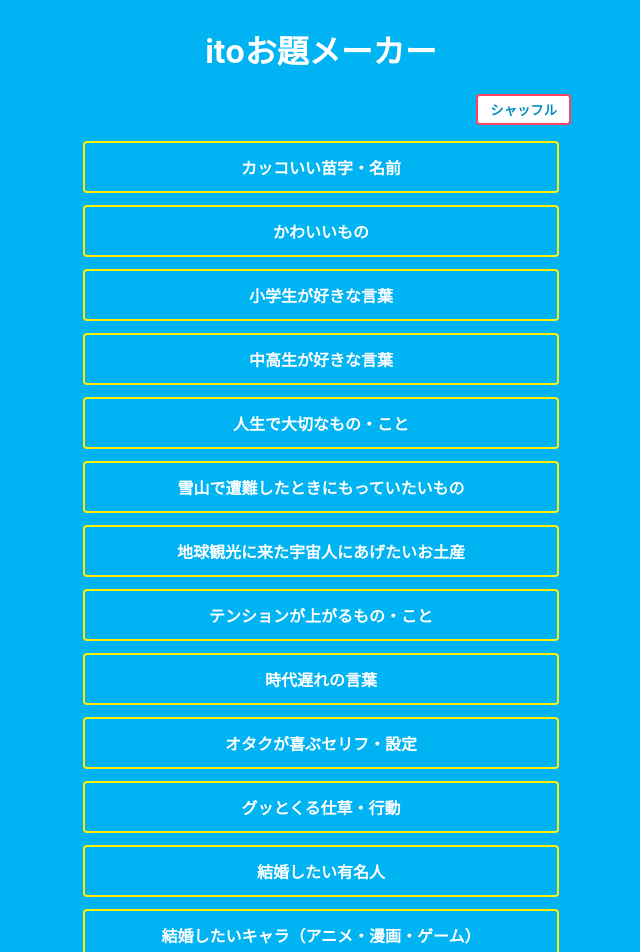
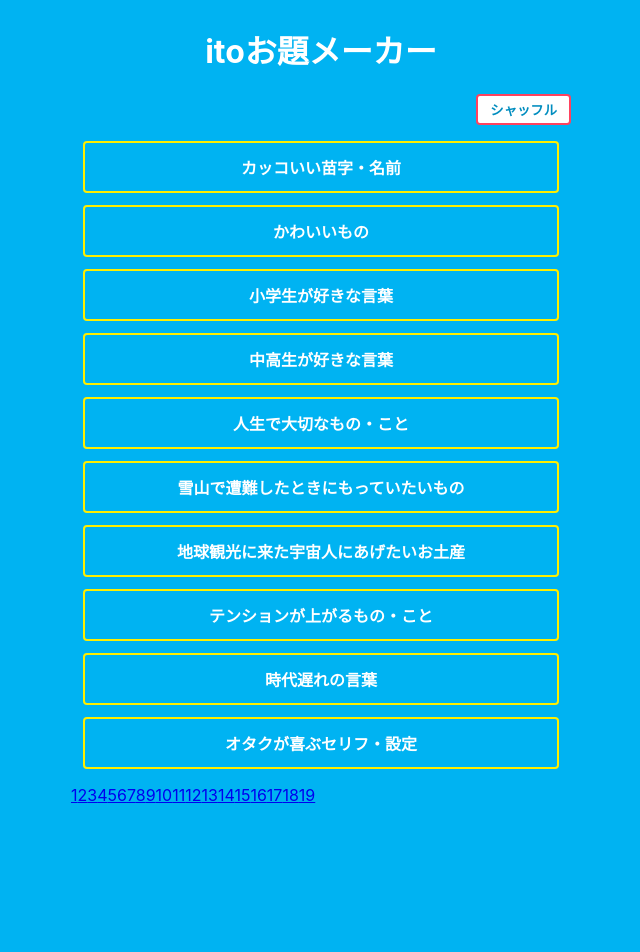
Before and after one commit to aiandrox/ito-theme-maker, a React (Create React App) app: page / in a window 1280 px wide. Shown: the top 952 px of the page, without its empty margins (319-959 px from the left). After the commit the page ends 826 px from the top, so only its background shows below. Built offline with nearby package versions, Linux system fonts and the light colour scheme.

Commit message:
ページネーションできるようにする

```diff
--- a/src/components/Top/Top.component.tsx
+++ b/src/components/Top/Top.component.tsx
@@ -1,13 +1,30 @@
 import themes from "../../themes.json";
-import { useState } from "react";
-import { Theme } from "../../models";
+import { useEffect, useState } from "react";
+import { Theme, PAGE_SIZE } from "../../models";
 import { ThemeItemComponent } from "./ThemeItem.component";
 import * as Styles from "./Top.styles";
-import { useNavigate } from "react-router-dom";
+import { useNavigate, useLocation, Link } from "react-router-dom";
 
 export const TopComponent = () => {
   const navigate = useNavigate();
+  const search = useLocation().search;
   const [sampleThemes, setSampleThemes] = useState<Theme[]>([]);
+  const [paginatedThemes, setPaginatedThemes] = useState<Theme[]>([]);
+  const [page, setPage] = useState(1);
+
+  const query = new URLSearchParams(search);
+  const queryPage = Number(query.get("page"));
+
+  useEffect(() => {
+    setPage(Number(queryPage) || 1);
+  }, [queryPage]);
+
+  useEffect(() => {
+    const start = PAGE_SIZE * (page - 1);
+    const end = start + PAGE_SIZE;
+    const slicedThemes = themes.slice(start, end);
+    setPaginatedThemes(slicedThemes);
+  }, [page]);
 
   const selectRandomThemes = () => {
     const randomThemes = [...themes].sort(() => 0.5 - Math.random()).slice(0, 3);
@@ -35,8 +52,15 @@ export const TopComponent = () => {
         </>
       )}
       <ul>
-        {themes.map((theme) => (
-          <ThemeItemComponent onClickTheme={onClickTheme} theme={theme} />
+        {paginatedThemes.map((theme) => (
+          <ThemeItemComponent key={theme.id} onClickTheme={onClickTheme} theme={theme} />
+        ))}
+      </ul>
+      <ul>
+        {Array.from({ length: Math.ceil(themes.length / PAGE_SIZE) }, (_, i) => i + 1).map((num) => (
+          <Link key={num} to={`?page=${num}`}>
+            {num}
+          </Link>
         ))}
       </ul>
     </>
--- a/src/models/Theme.ts
+++ b/src/models/Theme.ts
@@ -4,3 +4,5 @@ export type Theme = {
   max: string;
   min: string;
 };
+
+export const PAGE_SIZE = 10;
```
